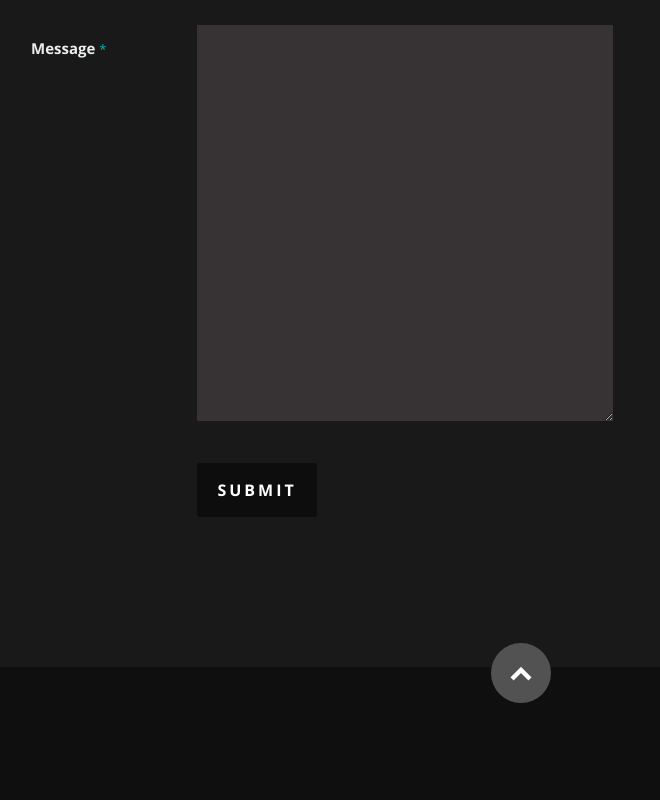
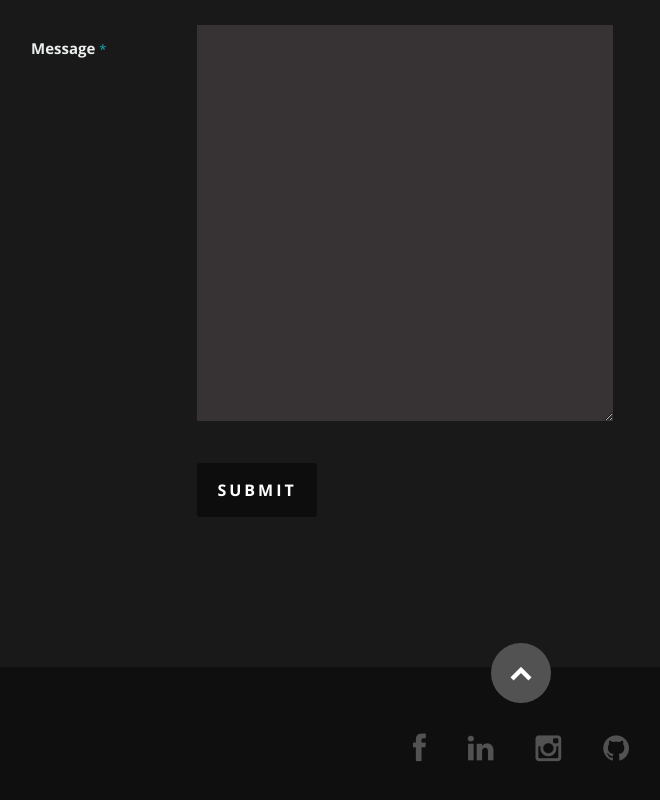
Before and after one commit to PratikSutar97/Pratik-Sutar-Portfolio, a React (Create React App) app: page / in a window 1280 px wide. Shown: the part 4297-5097 px from the top of the page, without its empty margins (119-779 px from the left). Before the commit the page ends 5060 px from the top, so only its background shows below. Built offline with nearby package versions, Linux system fonts and the light colour scheme.

Commit message:
Update Footer.js

```diff
--- a/src/Components/Footer.js
+++ b/src/Components/Footer.js
@@ -17,7 +17,10 @@ class Footer extends Component {
     return (
       <footer>
         <div className="row">
+          <div className="twelve columns">
+            <ul className="social-links">{networks}</ul>
 
+          </div>
           <div id="go-top">
             <a className="smoothscroll" title="Back to Top" href="#home">
               <i className="icon-up-open"></i>
```
